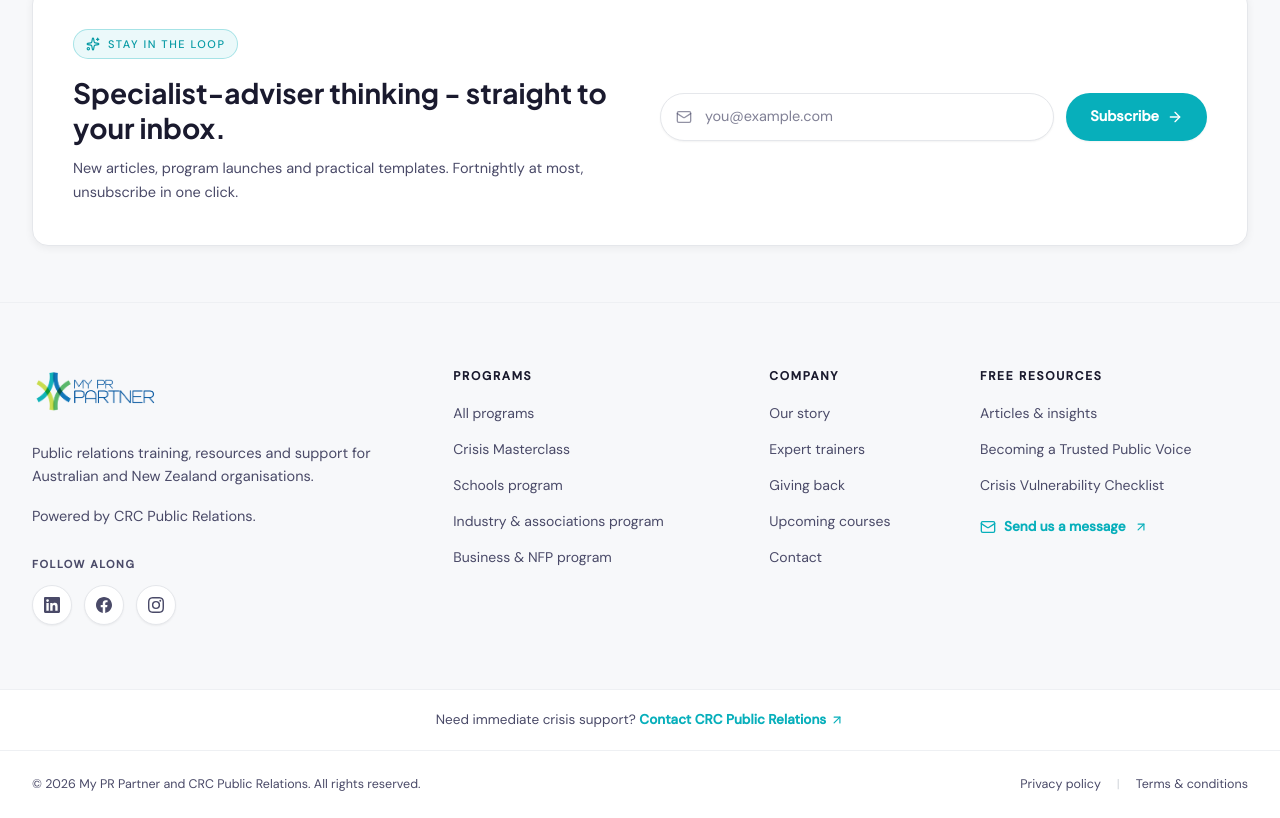
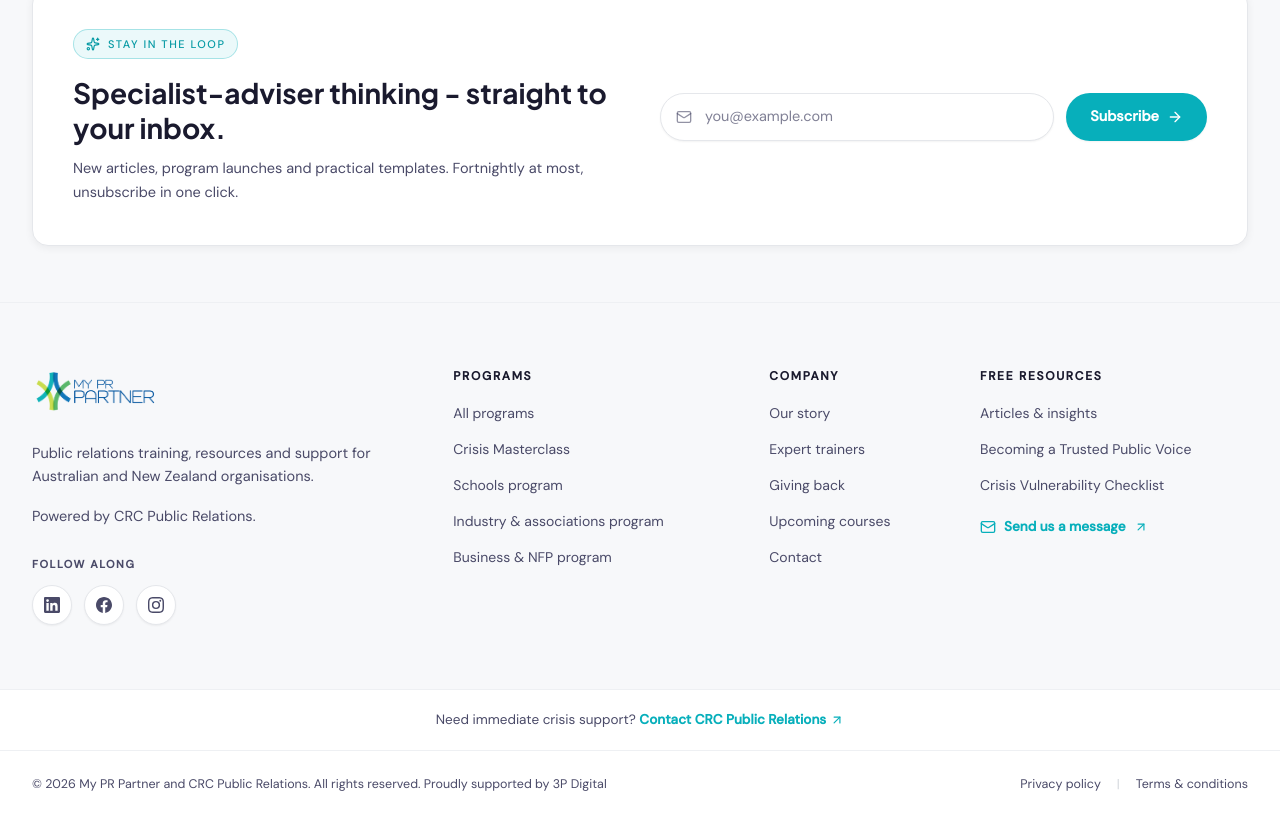
Before and after one commit to 3PDigitalGrowth/MyPrPartner, a Next.js app: page / in a window 1280 px wide. Shown: the part 7998-8816 px from the top of the page. Built offline with nearby package versions, Linux system fonts and the light colour scheme.

Commit message:
feat: add Proudly supported by 3P Digital footer credit

```diff
--- a/components/Footer.tsx
+++ b/components/Footer.tsx
@@ -244,7 +244,8 @@
           <div className="flex flex-col items-center justify-between gap-4 text-[12.5px] text-text-medium sm:flex-row">
             <p className="text-center sm:text-left">
               &copy; 2026 My PR Partner and CRC Public Relations. All rights
-              reserved.
+              reserved.{" "}
+              <a href="https://www.3pdigital.com.au" target="_blank" rel="noopener" className="transition-colors hover:text-teal">Proudly supported by 3P Digital</a>
             </p>
             <div className="flex items-center gap-4">
               <Link href="/privacy-policy" className="transition-colors hover:text-teal">
```
